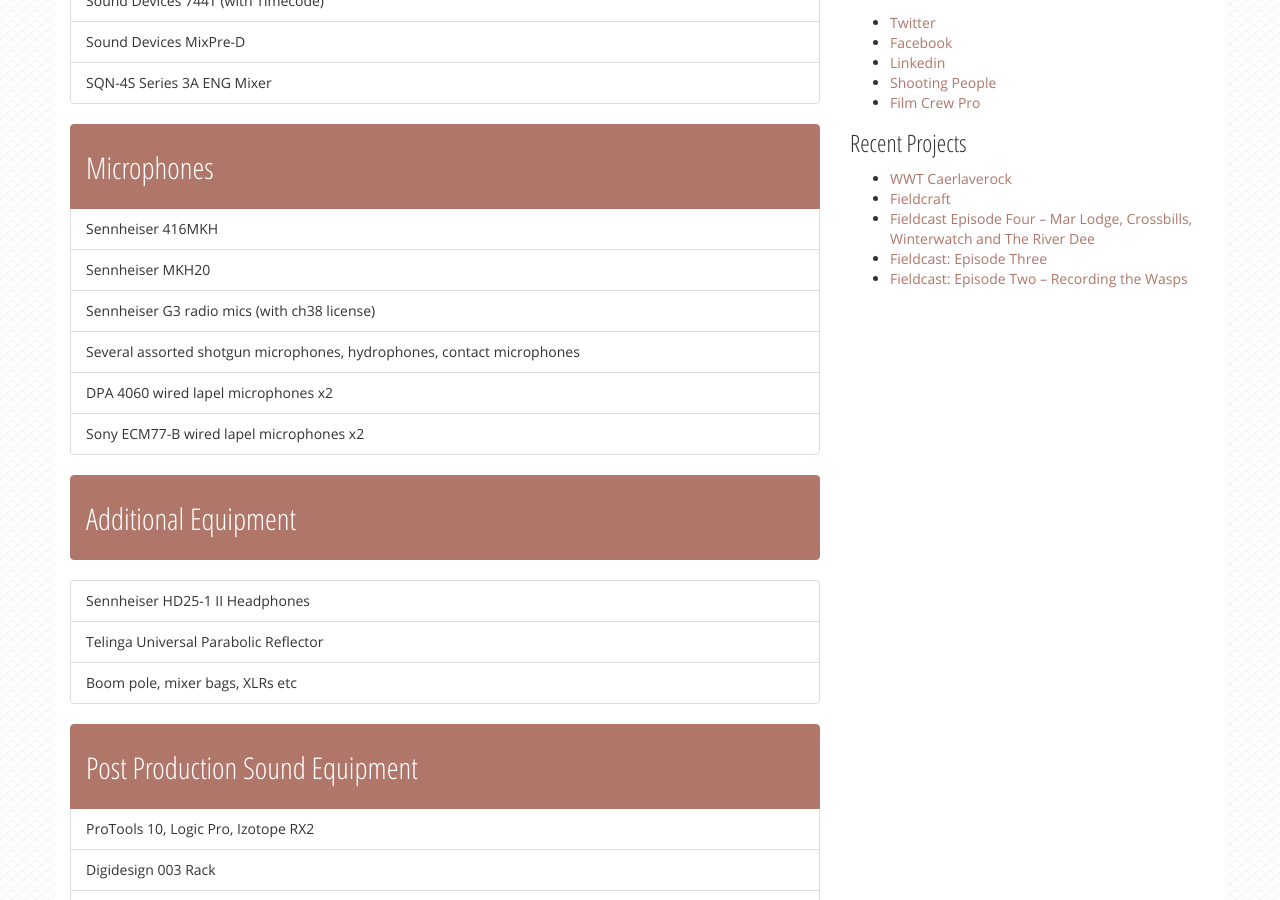
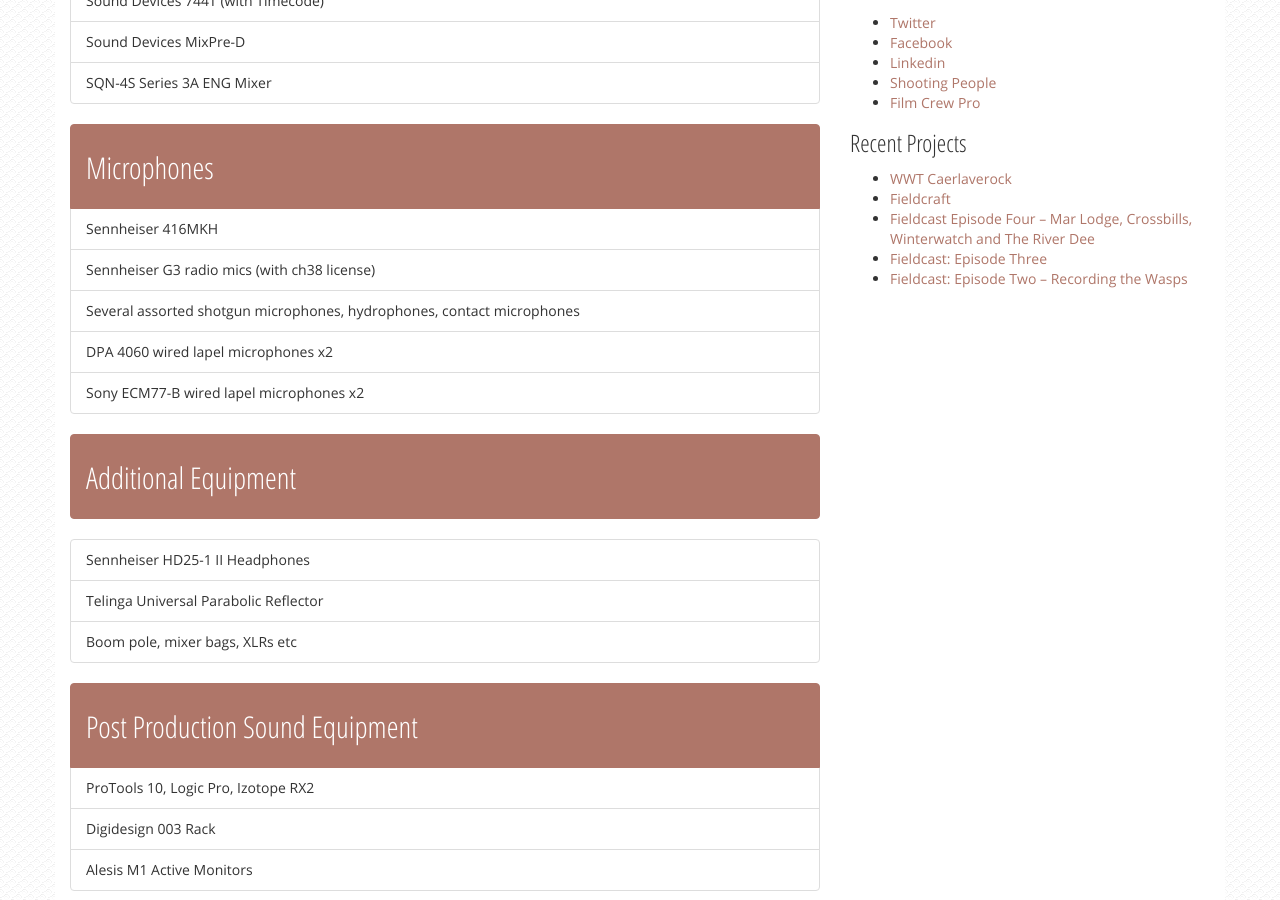
Before and after one commit to thesoundfarmer/thesoundfarmer.github.io, a Jekyll site: the page built from equipment.html, in a window 1280 px wide and 900 px high, scrolled down 666 px. Built offline with Jekyll 4.4.1, drawn with Linux system fonts in a browser that asks for light colours; nearby versions of some CDN libraries.

Commit message:
removed equipment

```diff
--- a/equipment.html
+++ b/equipment.html
@@ -32,7 +32,6 @@
 <h2>Microphones</h2>
 </li>
 <li class="list-group-item">Sennheiser 416MKH</li>
-<li class="list-group-item">Sennheiser MKH20</li>
 <li class="list-group-item">Sennheiser G3 radio mics (with ch38 license)</li>
 <li class="list-group-item">Several assorted shotgun microphones, hydrophones, contact microphones</li>
 <li class="list-group-item">DPA 4060 wired lapel microphones x2</li>
```
